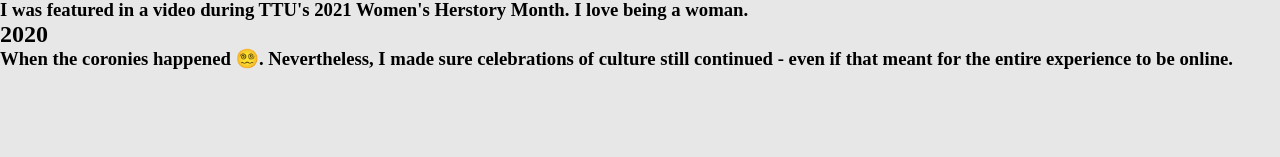
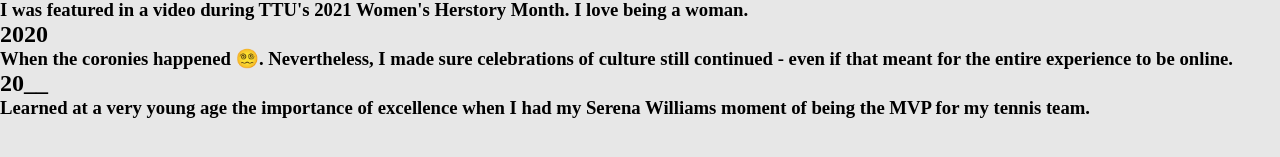
Before and after one commit to NotNanetteKaye/Frontend-ReactOnly-nanettework-frontend, a React (Create React App) app in the folder nanettework/: page /highlights in a window 1280 px wide. Shown: the part 939-1096 px from the top of the page. Built offline with nearby package versions, Linux system fonts and the light colour scheme.

Commit message:
Added middle school highlight to HighlightsPg.js

```diff
--- a/nanettework/src/pages/HighlightsPage/HighlightsPage.js
+++ b/nanettework/src/pages/HighlightsPage/HighlightsPage.js
@@ -24,6 +24,8 @@ const HighlightsPage = () => {
             <h3>I was featured in a video during TTU's 2021 Women's Herstory Month. I love being a woman.</h3>
             <h2>2020</h2>
             <h3>When the coronies happened 😵‍💫. Nevertheless, I made sure celebrations of culture still continued - even if that meant for the entire experience to be online.</h3>
+            <h2>20__</h2>
+            <h3>Learned at a very young age the importance of excellence when I had my Serena Williams moment of being the MVP for my tennis team. </h3>
           </div>
         </div>
       );
```
